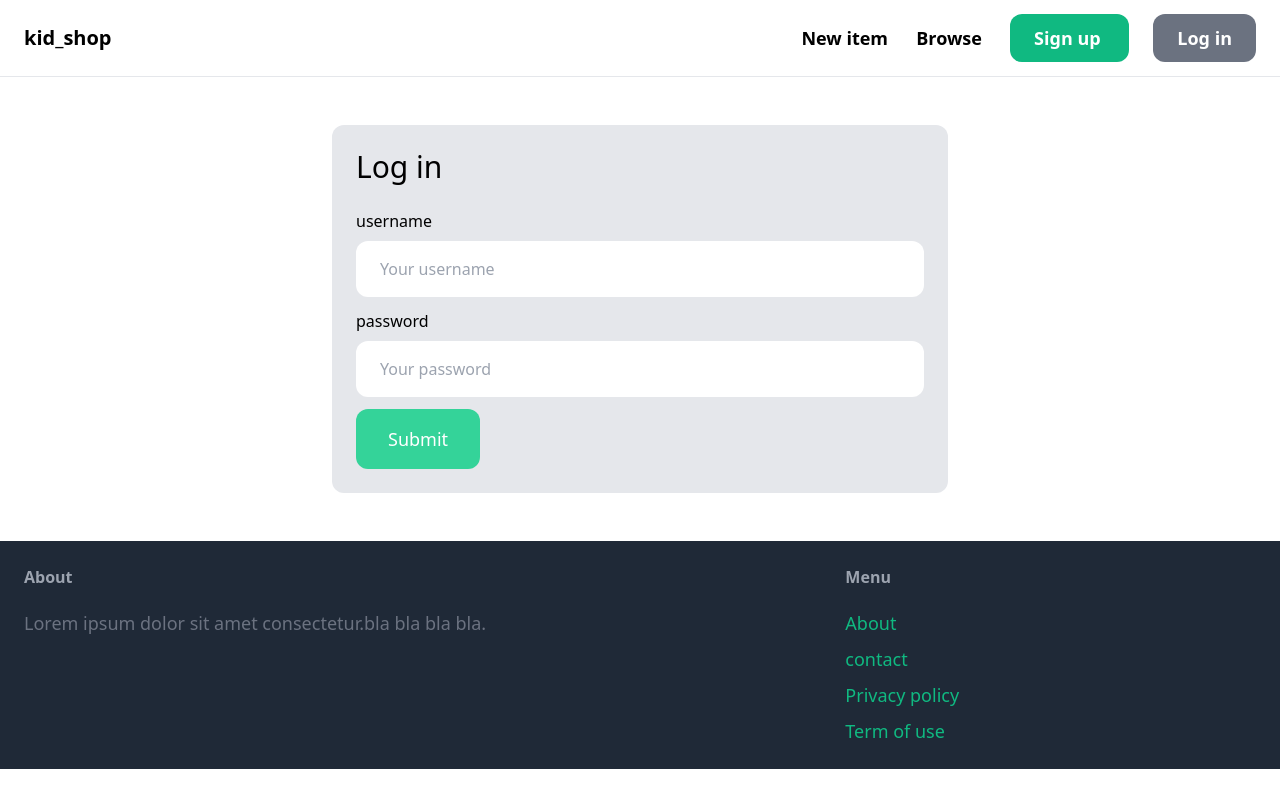
After one commit to Gkdave/kid_shop, a Django app: page /login/ in a window 1280 px wide. The commit adds this page. Run offline with Django 4.2, Linux system fonts and the light colour scheme.

Commit message:
created login form

```diff
--- a/core/forms.py
+++ b/core/forms.py
@@ -1,7 +1,18 @@
 from django import forms
-from django.contrib.auth.forms import UserCreationForm
+from django.contrib.auth.forms import UserCreationForm,AuthenticationForm
 
 from django.contrib.auth.models import User
+class LoginForm(AuthenticationForm):
+    username = forms.CharField(widget=forms.TextInput(attrs={
+        'placeholder':'Your username',
+        'class':'w-full py-4 px-6 rounded-xl'
+    }))
+    password = forms.CharField(widget=forms.PasswordInput(attrs={
+        'placeholder':'Your password ',
+        'class':'w-full py-4 px-6 rounded-xl'
+    }))
+
+
 
 class SignupForm(UserCreationForm):
     class Meta:
--- a/core/templates/core/base.html
+++ b/core/templates/core/base.html
@@ -14,8 +14,13 @@
             <a href="#" class="text-lg font-semibold hover:text-gray-500">New item</a>
             <a href="#" class="text-lg font-semibold hover:text-gray-500">Browse</a>
 
-            <a href="{% url 'core:signup' %}" class="px-6 py-3 text-lg font-semibold bg-green-500  text-white rounded-xl hover:bg-green-700 ">Sign up </a>
-            <a href="#" class="px-6 py-3 text-lg font-semibold bg-gray-500  text-white rounded-xl hover:bg-gray-700 ">Log in </a>
+            {% if request.user.is_authenticated %}
+                <a href="#" class="px-6 py-3 text-lg font-semibold bg-green-500  text-white rounded-xl hover:bg-green-700 ">Inbox </a>
+                <a href="#" class="px-6 py-3 text-lg font-semibold bg-gray-500  text-white rounded-xl hover:bg-gray-700 ">Dashboard </a>
+            {% else %}
+                <a href="{% url 'core:signup' %}" class="px-6 py-3 text-lg font-semibold bg-green-500  text-white rounded-xl hover:bg-green-700 ">Sign up </a>
+                <a href="{% url 'core:login' %}" class="px-6 py-3 text-lg font-semibold bg-gray-500  text-white rounded-xl hover:bg-gray-700 ">Log in </a>
+            {% endif %}
 
         </div>
     </nav>
--- /dev/null
+++ b/core/templates/core/login.html
@@ -0,0 +1,32 @@
+{% extends 'core/base.html' %}
+{% block title %}Log in {% endblock title %}
+
+{% block content %}
+<div class="w-1/2 my-6 mx-auto p-6 bg-gray-200 rounded-xl ">
+    <h1 class="mb-6 text-3xl">Log in</h1>
+    <form action="." method="post">
+         {% csrf_token %}
+        <div class="mb-3">
+            <label for="text" class="inline-block mb-2">username</label><br>
+            {{ form.username }}
+        </div>
+
+        <div class="mb-3">
+            <label for="password" class="inline-block mb-2">password</label><br>
+            {{ form.password }}
+        </div>
+
+        {% if form.errors or form.non_field_errors %}
+        <div class="mb-3 p-6 bg-red-100 rounded-xl">
+            {% for field in form  %}
+                {{ field.errors }}
+            {% endfor %}
+        </div>
+        {{ form.non_field_errors }}
+        {% endif %}
+
+
+        <button class="py-4 px-8 text-lg bg-green-400 hover:bg-green-700 rounded-xl text-white">Submit</button>
+    </form>
+</div>
+{% endblock content %}
--- a/core/urls.py
+++ b/core/urls.py
@@ -1,6 +1,9 @@
+from django.contrib.auth import views as auth_views
 from django.urls import path
 
 from . import views
+from .forms import LoginForm
+
 app_name = 'core'
 
 
@@ -8,4 +11,5 @@ urlpatterns = [
     path('', views.index,name='index'),
     path('contact/',views.contact,name='contact'),
     path('signup/',views.signup,name='signup'),
+    path('login/',auth_views.LoginView.as_view(template_name='core/login.html',authentication_form=LoginForm),name='login')
 ]
--- a/kid_shop/settings.py
+++ b/kid_shop/settings.py
@@ -28,6 +28,9 @@ DEBUG = True
 ALLOWED_HOSTS = []
 
 
+LOGIN_URL = '/login/'
+LOGIN_REDIRECT_URL =  '/'
+LOGOUT_REDRECT_URL = '/'
 # Application definition
 
 INSTALLED_APPS = [
```
Also changed, not shown: db.sqlite3.
